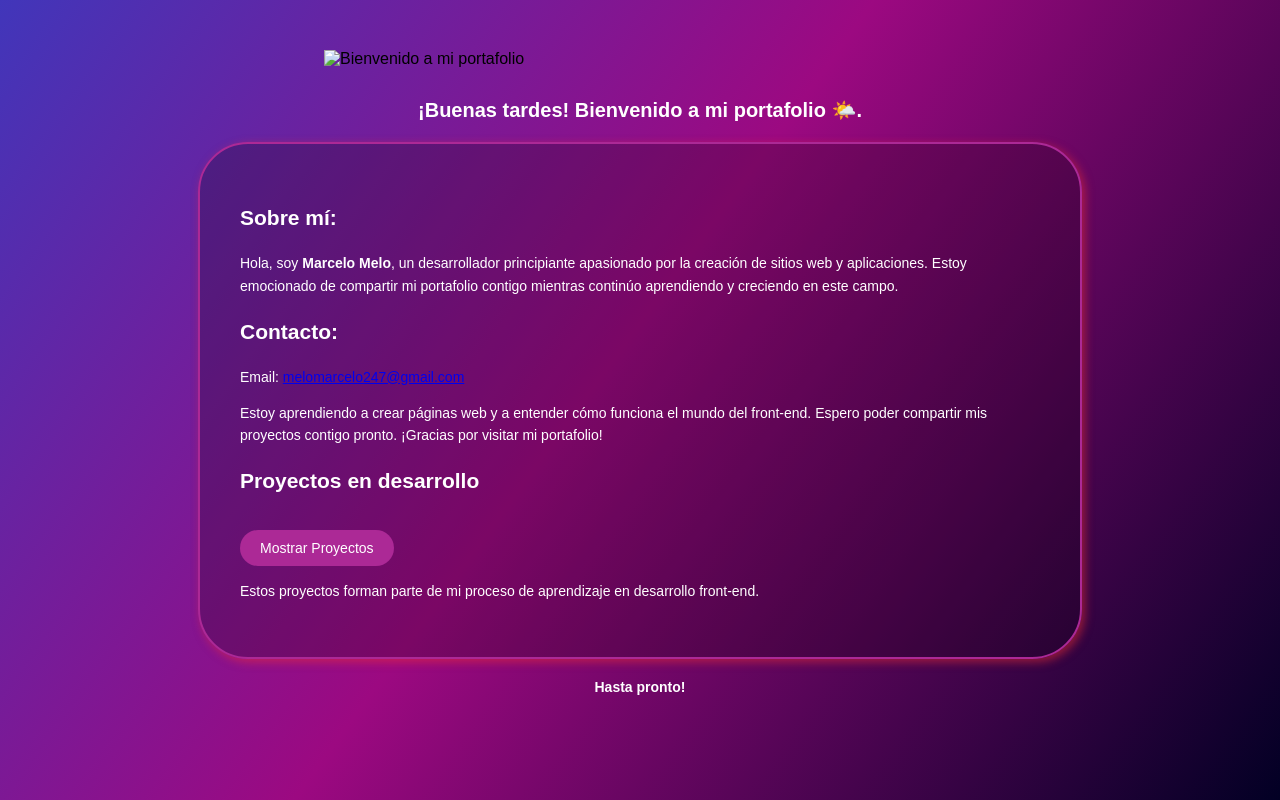
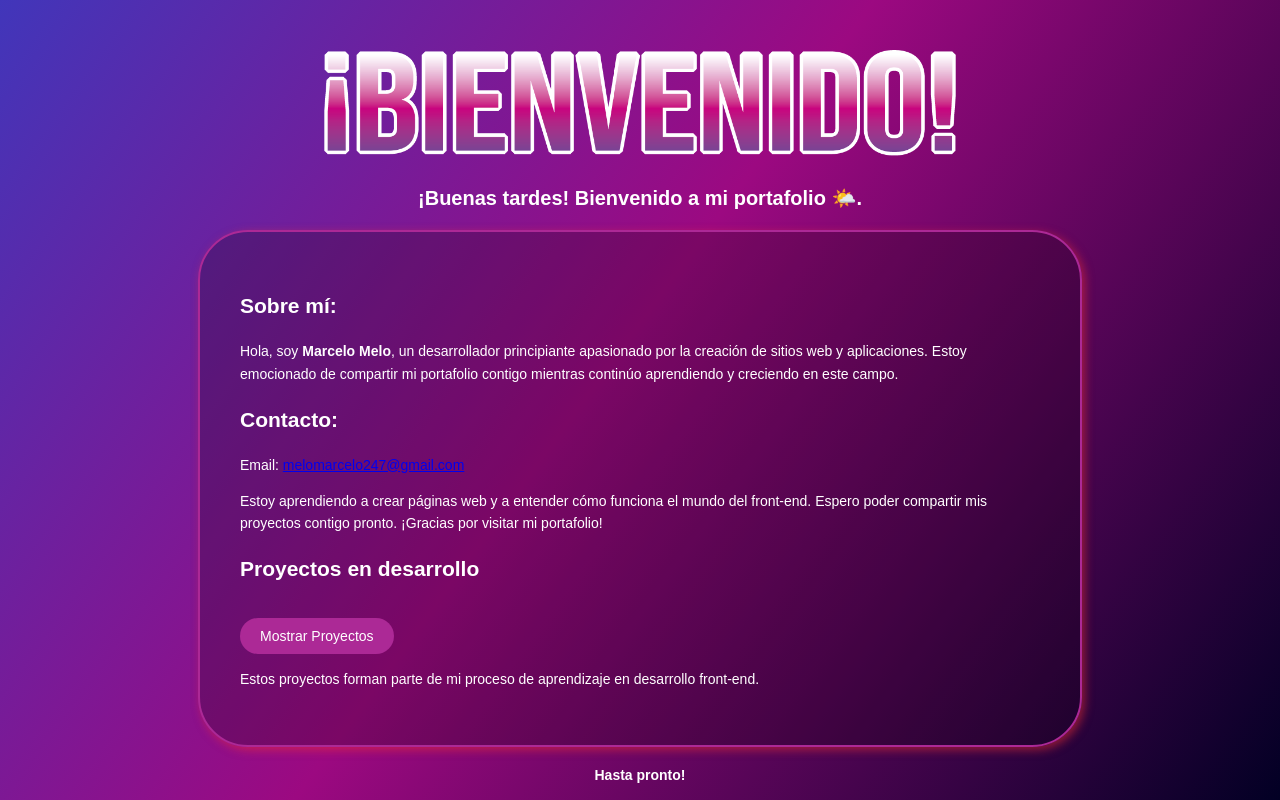
Before and after one commit to marceprograma21/Portafolio, a plain HTML site: page index.html in a window 1280 px wide. Drawn offline with Linux system fonts and the light colour scheme.

Commit message:
Fix image path of GitHub Pages

```diff
--- a/index.html
+++ b/index.html
@@ -9,7 +9,7 @@
     <body>
 
 <header class="hero">
-    <img src="img/titulo.png" alt="Bienvenido a mi portafolio" class="titulo-img">
+    <img src="titulo.png" alt="Bienvenido a mi portafolio" class="titulo-img">
 </header>
 
 
```
